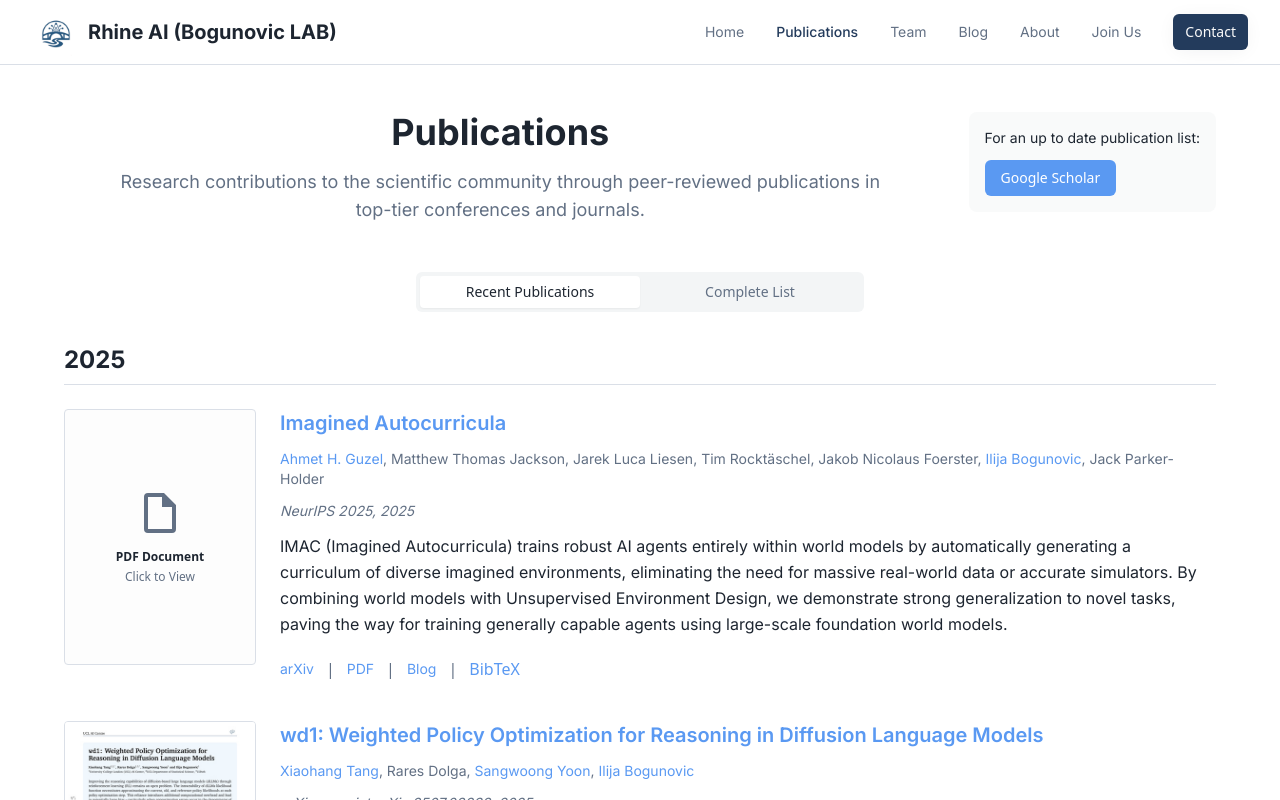
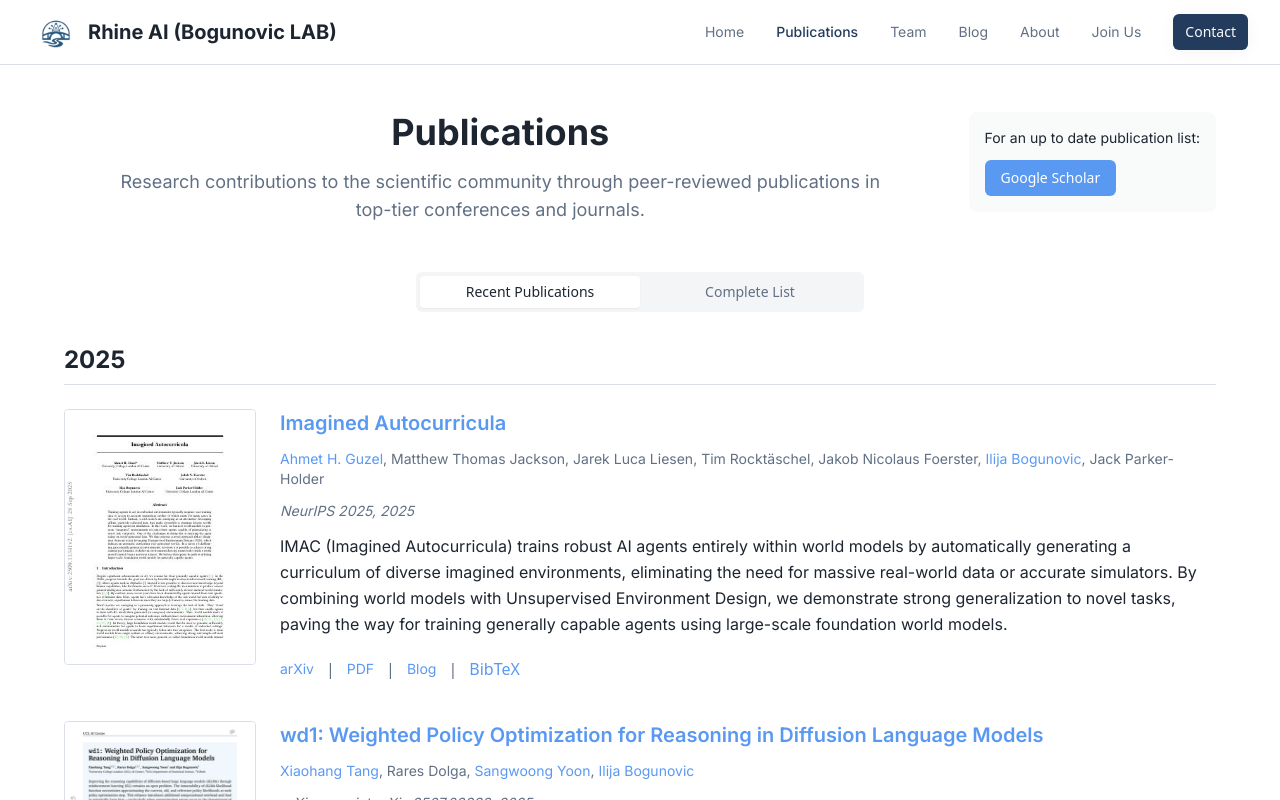
Before and after one commit to ilijabogunovic/rhine-ai, a React (Vite) app: page /rhine-ai/publications in a window 1280 px wide. Shown: the top 800 px of the page. Built offline with nearby package versions, Linux system fonts and the light colour scheme.

Commit message:
Add PDF thumbnail for paper 2509.13341

```diff
--- a/src/components/PDFThumbnail.tsx
+++ b/src/components/PDFThumbnail.tsx
@@ -6,6 +6,7 @@ import thumb250300030 from '../assets/pdf-thumbs/thumb-2503.00030.jpg';
 import thumb250305856 from '../assets/pdf-thumbs/thumb-2503.05856.jpg';
 import thumb250308796 from '../assets/pdf-thumbs/thumb-2503.08796.jpg';
 import thumb250708838 from '../assets/pdf-thumbs/thumb-2507.08838.jpg';
+import thumb250913341 from '../assets/pdf-thumbs/thumb-2509.13341.jpg';
 
 interface PDFThumbnailProps {
   file: string;
@@ -42,6 +43,7 @@ const PDFThumbnail: React.FC<PDFThumbnailProps> = ({ file, className, alt }) =>
           '2503.05856': thumb250305856,
           '2503.08796': thumb250308796,
           '2507.08838': thumb250708838,
+          '2509.13341': thumb250913341,
         };
 
         const thumbnail = thumbnailMap[arxivId];
```
Also changed, not shown: src/assets/pdf-thumbs/thumb-2509.13341.jpg (added).
